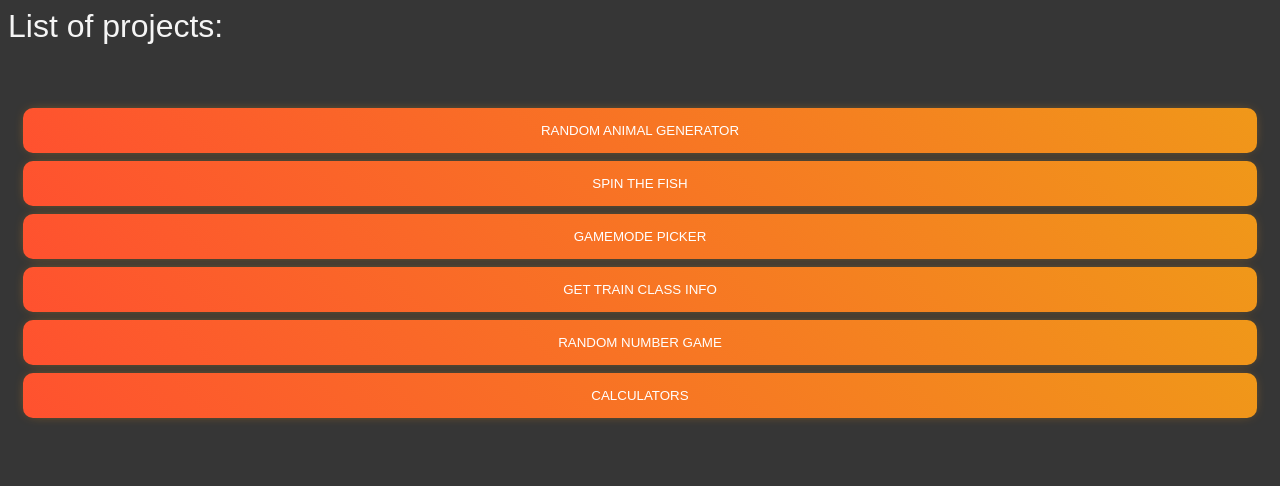
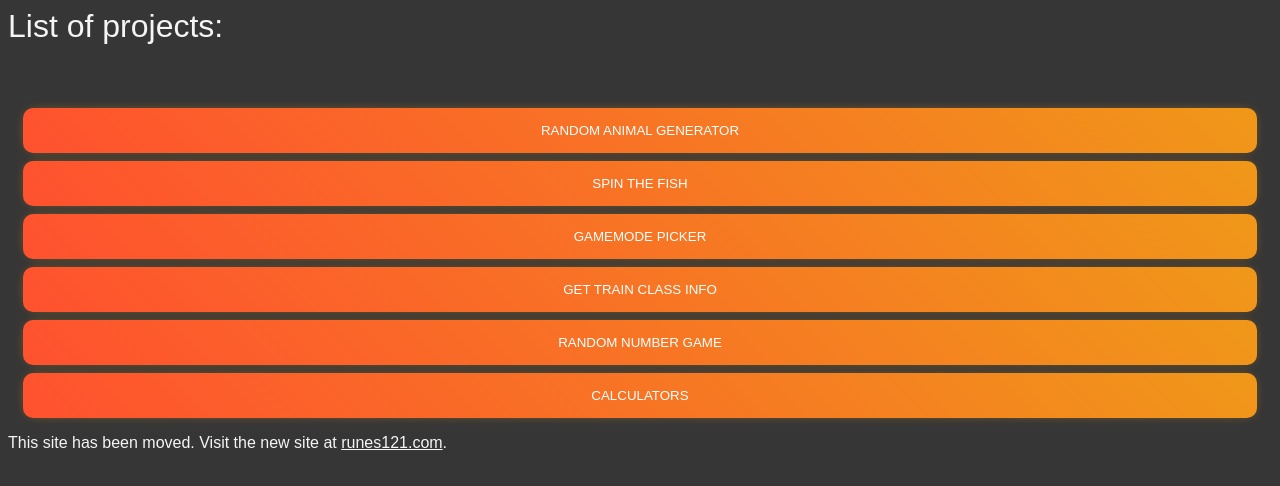
Before and after one commit to runes121/runes121.github.io, a plain HTML site: page index.html in a window 1280 px wide. Drawn offline with Linux system fonts and the light colour scheme.

Commit message:
Update index.html

```diff
--- a/index.html
+++ b/index.html
@@ -53,5 +53,6 @@
             </ul>
         </div>
     </div>
+    <p>This site has been moved. Visit the new site at <a href="https://runes121.com">runes121.com</a>.</p>
 </body>
 </html>
```
